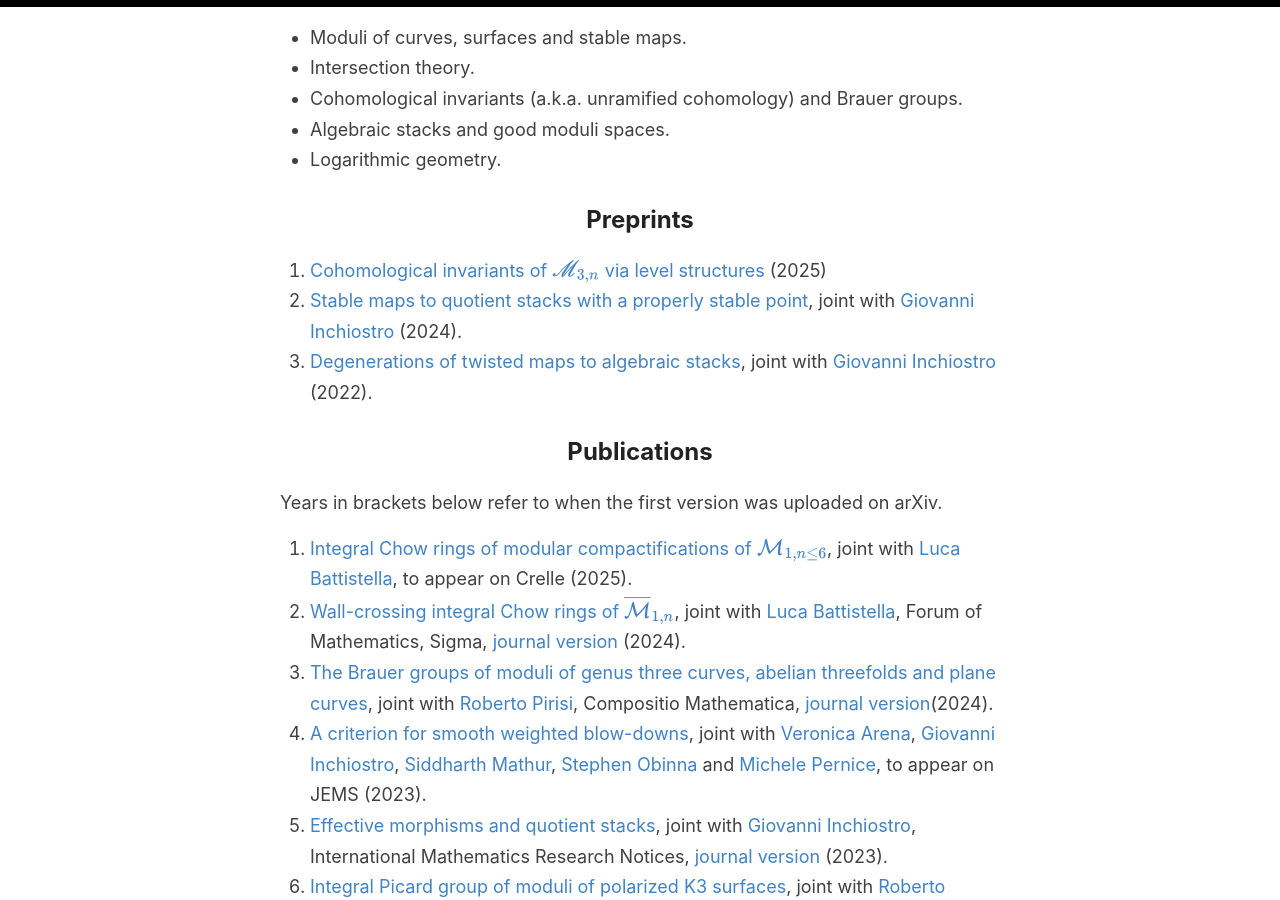
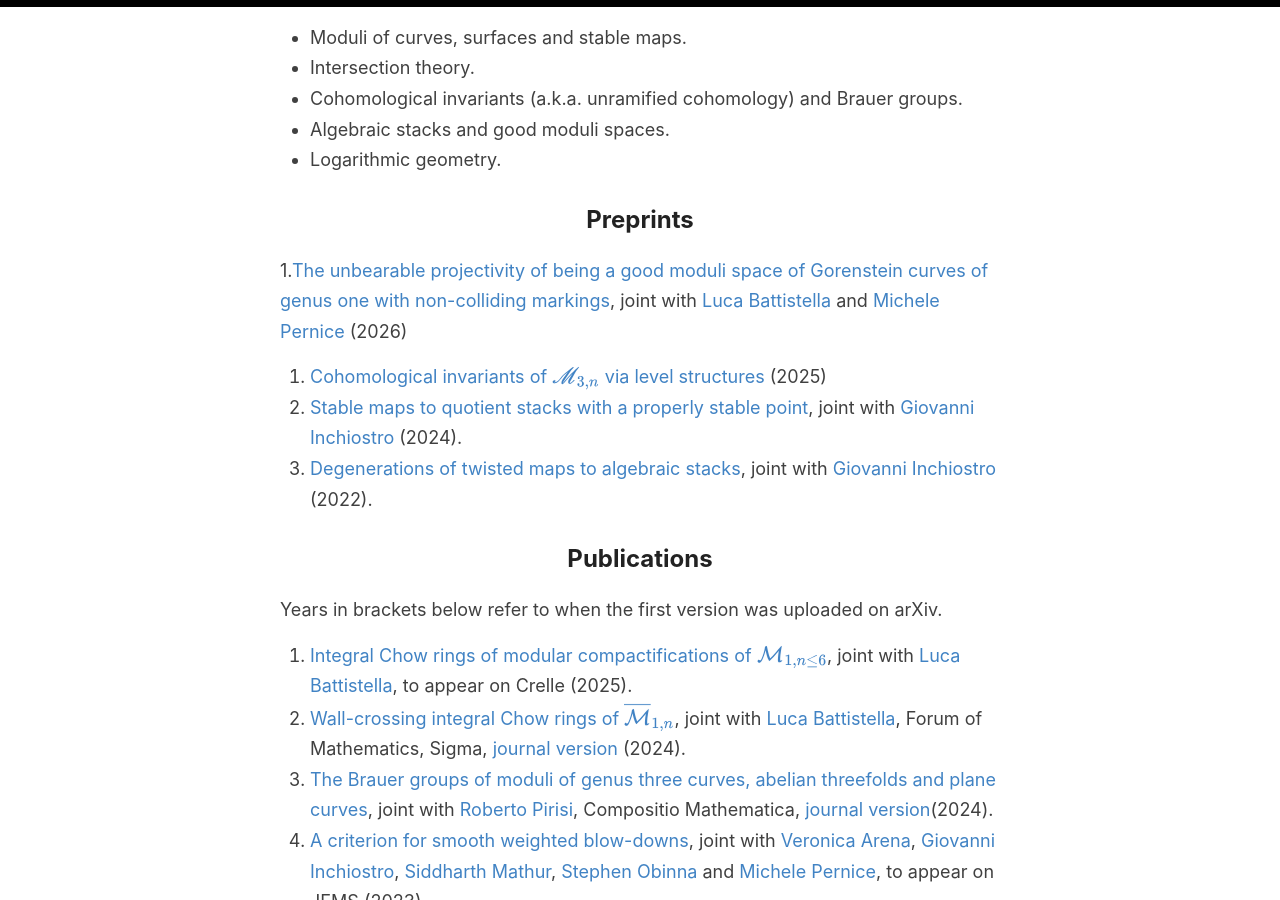
Before and after one commit to anddil/anddil.github.io, a Jekyll site: the page built from _pages/research.md, in a window 1280 px wide and 900 px high, scrolled down 478 px. Built offline with Jekyll 4.4.1, drawn with Linux system fonts in a browser that asks for light colours.

Commit message:
Update research.md

```diff
--- a/_pages/research.md
+++ b/_pages/research.md
@@ -37,6 +37,7 @@ The kind of techniques that I use include stack-theoretical methods, logarithmic
 - Logarithmic geometry.
 
 ## Preprints
+1.[The unbearable projectivity of being a good moduli space of Gorenstein curves of genus one with non-colliding markings](https://arxiv.org/abs/2610.08742), joint with [Luca Battistella](https://sites.google.com/view/luca-battistella/home) and [Michele Pernice](https://michelepernice.github.io/home.html) (2026)
 1. [Cohomological invariants of $\mathscr{M}_{3,n}$ via level structures](https://arxiv.org/abs/2509.09661) (2025)
 1. [Stable maps to quotient stacks with a properly stable point](https://arxiv.org/abs/2411.16141), joint with [Giovanni Inchiostro](https://sites.math.washington.edu/~ginchios/) (2024).
 1. [Degenerations of twisted maps to algebraic stacks](https://arxiv.org/abs/2210.03806), joint with [Giovanni Inchiostro](https://sites.math.washington.edu/~ginchios/) (2022).
```
